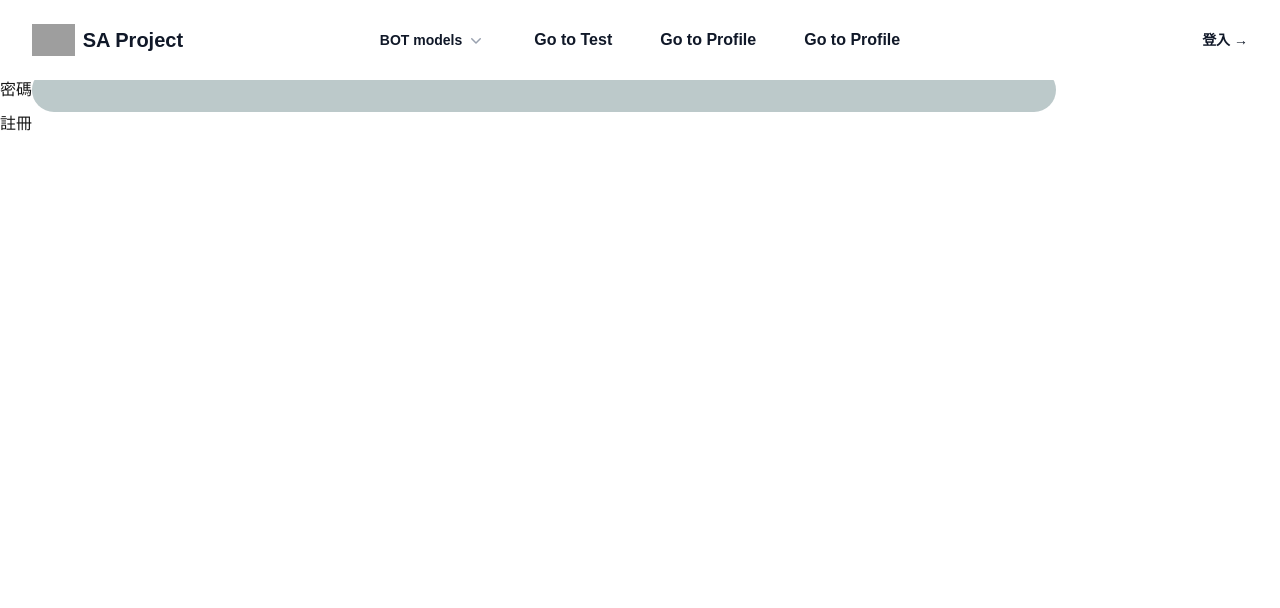
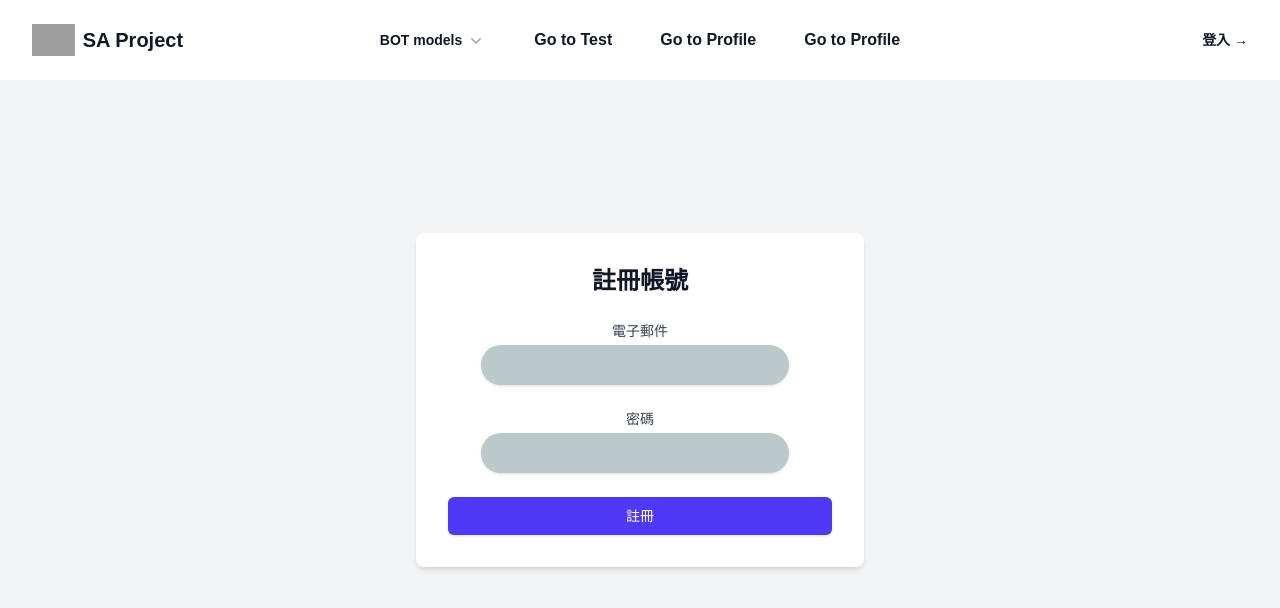
Before and after one commit to 113-2-SA/sa_project, a Next.js app: page /signup in a window 1280 px wide. Shown: the top 608 px of the page. Built offline with nearby package versions, Linux system fonts and the light colour scheme; grey boxes are pictures that could not be loaded.

Commit message:
2025/04/11 10:46

```diff
--- a/src/app/login/page.tsx
+++ b/src/app/login/page.tsx
@@ -2,6 +2,7 @@
 
 import { useState, useEffect } from 'react';
 import { useRouter } from 'next/navigation';
+import Link from 'next/link'; // 新增引入 Link 元件
 import { collection, getDocs, getFirestore } from "firebase/firestore";
 import { signInWithEmailAndPassword, signInWithPopup, GoogleAuthProvider } from "firebase/auth";
 import { auth , app } from '@/_firebase/Config';
@@ -108,8 +109,9 @@
         </form>
         <p className="mt-4 text-sm text-center text-gray-600">
           沒有帳號?{' '}
-
-          <Button variant="outline" onClick={Clicksign}>Sign up</Button>
+          <Link href="/signup" className="font-medium text-indigo-600 hover:text-indigo-500">
+            <Button variant="outline" onClick={Clicksign}>Sign up</Button>
+          </Link>
         </p>
         <p className="mt-4 text-md text-center text-gray-600">
           <b>其他登入方式</b><br />
--- a/src/app/signup/page.tsx
+++ b/src/app/signup/page.tsx
@@ -1,11 +1,8 @@
-// src/components/Register.tsx
-'use client';//切換至課戶端執行
+'use client'; // 切換至客戶端執行
 
-import React,{ useState } from 'react';
-// import { createUserWithEmailAndPassword } from 'firebase/auth';
+import React, { useState } from 'react';
 import { auth } from '@/_firebase/Config'; // 確保這裡的路徑正確
 import { createUserWithEmailAndPassword } from "firebase/auth";
-
 
 const Register = () => {
   const [email, setEmail] = useState('');
@@ -14,14 +11,10 @@
   const [successMessage, setSuccessMessage] = useState('');
   const [loading, setLoading] = useState(false);
 
-
   const Signup = async (e: React.FormEvent) => {
-    e.preventDefault();  // 阻止表單的預設提交行為
-    // setLoading(true);
+    e.preventDefault(); // 阻止表單的預設提交行為
     setErrorMessage('');
     setSuccessMessage('');
-
-    // const auth = auth();  // 確保每次使用時都會調用 getAuth()
 
     try {
       const userCredential = await createUserWithEmailAndPassword(auth, email, password);
@@ -29,7 +22,6 @@
       setSuccessMessage(`帳號已創建成功，歡迎 ${user.email}`);
       console.log("註冊成功", user);
     } catch (error: any) {
-      // 根據 Firebase 的錯誤碼顯示錯誤訊息
       switch (error.code) {
         case 'auth/email-already-in-use':
           setErrorMessage('此電子郵件已被註冊');
@@ -48,36 +40,52 @@
     }
   };
 
-
   return (
+    <div className="flex min-h-screen items-center justify-center bg-gray-100">
+      <div className="bg-white p-8 rounded-lg shadow-md w-full max-w-md">
+        <h2 className="text-2xl font-bold text-gray-900 text-center mb-6">註冊帳號</h2>
+        <form onSubmit={Signup} className="space-y-6">
           <div>
-      <h2>註冊帳號</h2>
-      <form>
-        <div>
-          <label>電子郵件</label>
+            <label htmlFor="email" className="block text-sm font-medium text-gray-700 text-center">
+              電子郵件
+            </label>
+            <div className="flex justify-center">
               <input
                 type="email"
+                id="email"
                 value={email}
                 onChange={(e) => setEmail(e.target.value)}
                 required
+                className="mt-1 block w-full rounded-md border-gray-300 shadow-sm focus:border-indigo-500 focus:ring-indigo-500 sm:text-sm"
               />
             </div>
+          </div>
           <div>
-          <label>密碼</label>
+            <label htmlFor="password" className="block text-sm font-medium text-gray-700 text-center">
+              密碼
+            </label>
+            <div className="flex justify-center">
               <input
                 type="password"
+                id="password"
                 value={password}
                 onChange={(e) => setPassword(e.target.value)}
                 required
+                className="mt-1 block w-full rounded-md border-gray-300 shadow-sm focus:border-indigo-500 focus:ring-indigo-500 sm:text-sm"
               />
             </div>
-        <button disabled={loading} onClick={Signup}>
+          </div>
+          <button
+            type="submit"
+            disabled={loading}
+            className="w-full flex justify-center py-2 px-4 border border-transparent rounded-md shadow-sm text-sm font-medium text-white bg-indigo-600 hover:bg-indigo-700 focus:outline-none focus:ring-2 focus:ring-offset-2 focus:ring-indigo-500"
+          >
             {loading ? '註冊中...' : '註冊'}
           </button>
         </form>
-
-      {errorMessage && <p style={{ color: 'red' }}>{errorMessage}</p>}
-      {successMessage && <p style={{ color: 'green' }}>{successMessage}</p>}
+        {errorMessage && <p className="mt-4 text-sm text-center text-red-600">{errorMessage}</p>}
+        {successMessage && <p className="mt-4 text-sm text-center text-green-600">{successMessage}</p>}
+      </div>
     </div>
   );
 };
```
Lines whose indentation alone changed are shown as unchanged.
